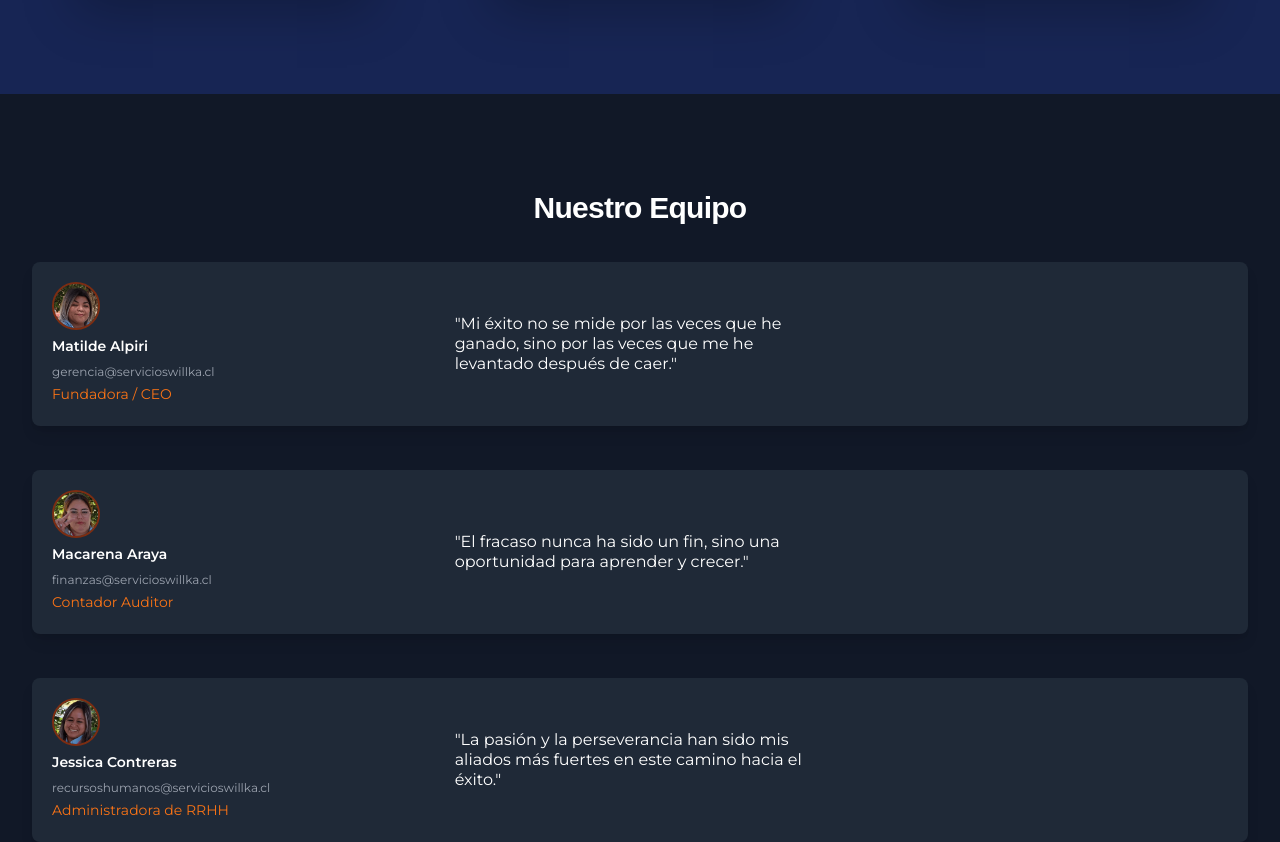
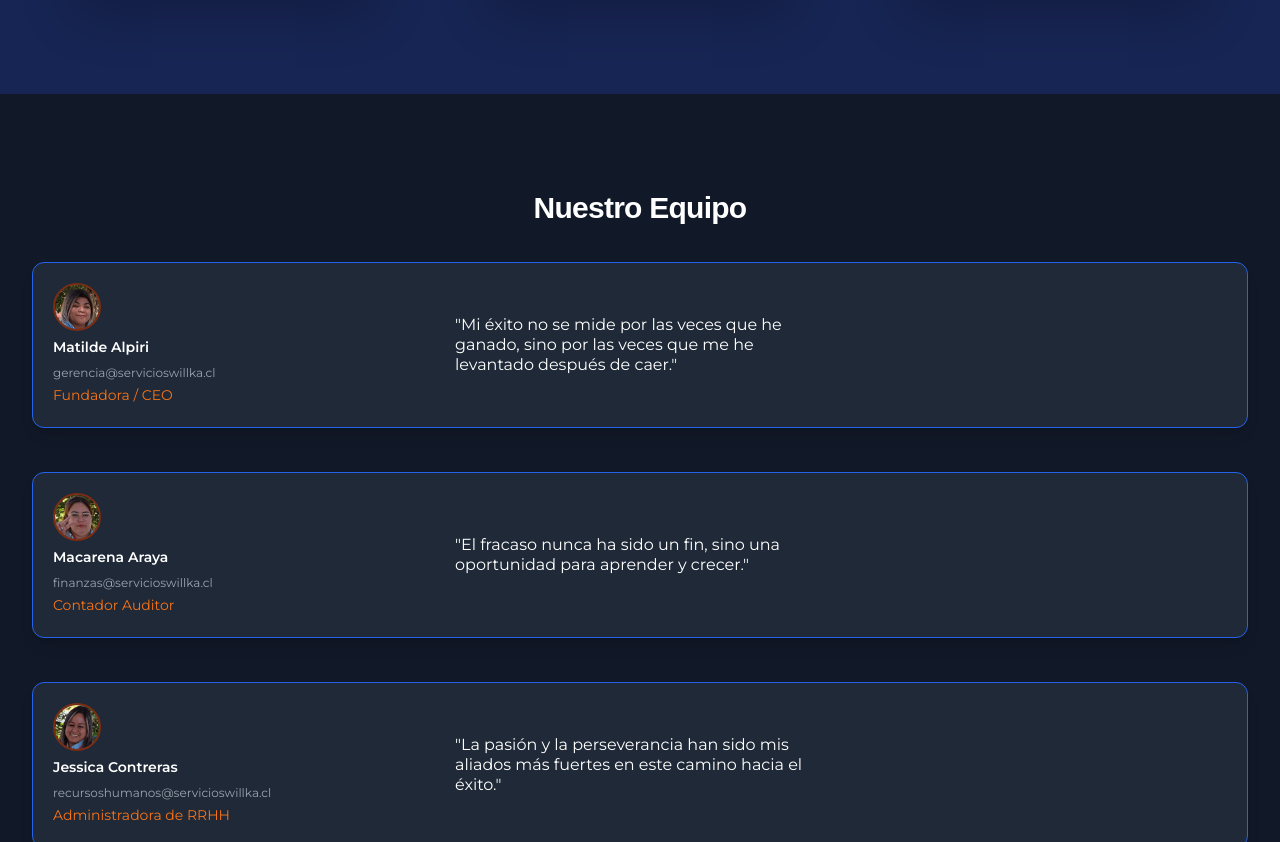
Before and after one commit to hermani456/willka-next, a Next.js app: page / in a window 1280 px wide. Shown: the part 1958-2800 px from the top of the page. Built offline with nearby package versions, Linux system fonts and the light colour scheme; a web font is replaced by a local one.

Commit message:
motion-update

```diff
--- a/components/Contacto.jsx
+++ b/components/Contacto.jsx
@@ -41,7 +41,7 @@ export default function Contacto() {
   };
 
   return (
-    <div className=" bg-blue-950 px-6 py-24 sm:py-20 lg:px-8 font-montserrat" id="contacto">
+    <section className=" bg-blue-950 px-6 py-24 sm:py-20 lg:px-8 font-montserrat" id="contacto">
       <div className="mx-auto max-w-2xl text-center">
         <h2 className="text-3xl font-bold font-museomoderno tracking-tight text-white sm:text2xl">
           Contactanos
@@ -174,6 +174,6 @@ export default function Contacto() {
           <ToastContainer />
         </div>
       </form>
-    </div>
+    </section>
   );
 }
--- a/components/Equipo.jsx
+++ b/components/Equipo.jsx
@@ -1,10 +1,11 @@
+"use client";
+import { motion } from "framer-motion";
 import { equipo } from "../utils/index";
 import Image from "next/image";
 
-
 export default function Example() {
   return (
-    <div className="bg-gray-900 font-montserrat" id="equipo">
+    <section className="bg-gray-900 font-montserrat" id="equipo">
       <div className="mx-auto max-w-2xl px-4 py-16 sm:px-6 sm:py-24 lg:max-w-7xl lg:px-8">
         <h2 className="text-3xl text-center font-museomoderno font-bold tracking-tight text-white mb-3">
           Nuestro Equipo
@@ -12,9 +13,17 @@ export default function Example() {
         <div className="flex flex-col  flex-wrap">
           {/* card */}
           {equipo.map((person) => (
-            <div
+            <motion.div
+              initial={{ opacity: 0, scale: 0.5 }}
+              whileInView={{ opacity: 1, scale: 1 }}
+              transition={{
+                type: "spring",
+                bounce: 0.4,
+                duration: 0.8,
+              }}
+              viewport={{ once: false }}
               key={person.name}
-              className="mt-6 grid grid-cols-1 gap-x-6 gap-y-10 sm:grid-cols-2 lg:grid-cols-3 xl:gap-x-8 shadow-lg rounded-lg bg-gray-800 mb-5 p-5"
+              className="mt-6 grid grid-cols-1 gap-x-6 gap-y-10 sm:grid-cols-2 lg:grid-cols-3 xl:gap-x-8 shadow-lg rounded-xl bg-gray-800 mb-5 p-5 border border-blue-600"
             >
               <div className="w-auto flex flex-col">
                 <Image
@@ -23,15 +32,16 @@ export default function Example() {
                   alt="foto de perfil"
                   width={50}
                   height={50}
+                  onContextMenu={(e) => e.preventDefault()}
                 />
                 <div className="flex flex-col">
                   <p className="mt-1 text-sm font-semibold leading-6 text-white">
                     {person.name}
                   </p>
                   <div>
-                  <p className="mt-1 text-xs leading-5 text-gray-400 ">
-                    {person.email}
-                  </p>
+                    <p className="mt-1 text-xs leading-5 text-gray-400 ">
+                      {person.email}
+                    </p>
                   </div>
                   <p className="text-sm leading-6 text-orange-500">
                     {person.role}
@@ -41,10 +51,10 @@ export default function Example() {
               <div className="text-md leading-5 text-white self-center w-full">
                 <p>{person.quote}</p>
               </div>
-            </div>
+            </motion.div>
           ))}
         </div>
       </div>
-    </div>
+    </section>
   );
 }
--- a/components/Hero.jsx
+++ b/components/Hero.jsx
@@ -1,16 +1,20 @@
 export default function Hero() {
   return (
-      <div className="bg-gray-900 px-6 pt-14 lg:px-8 font-montserrat" id="home">
+    <section className="bg-gray-900 px-6 pt-14 lg:px-8 font-montserrat" id="home">
       <div className="mx-auto max-w-2xl py-10 sm:py-36 lg:py-40">
         <div className="text-center">
           <h1 className="text-5xl font-bold font-museomoderno tracking-tight sm:text-7xl bg-gradient-to-r from-orange-700 via-violet-500 to-blue-400 text-transparent bg-clip-text animate-gradient bg-300">
             Servicios Willka
           </h1>
           <p className="mt-6 text-lg leading-8 text-white font-montserrat">
-              Ofrecemos soluciones integrales y de alta calidad en <span className="font-bold">hospedaje, alimentación,
-              transporte, aseo industrial, seguridad y fumigación</span>, asegurando el
-              bienestar y satisfacción de nuestros clientes, mientras garantizamos
-              prácticas sostenibles y éticas en cada uno de nuestros servicios.
+            Ofrecemos soluciones integrales y de alta calidad en{" "}
+            <span className="font-bold">
+              hospedaje, alimentación, transporte, aseo industrial, seguridad y
+              fumigación
+            </span>
+            , asegurando el bienestar y satisfacción de nuestros clientes,
+            mientras garantizamos prácticas sostenibles y éticas en cada uno de
+            nuestros servicios.
           </p>
           <div className="mt-10 flex items-center justify-center gap-x-6">
             <a
@@ -28,6 +32,6 @@ export default function Hero() {
           </div>
         </div>
       </div>
-      </div>
+    </section>
   );
 }
--- a/components/Servicios.jsx
+++ b/components/Servicios.jsx
@@ -1,10 +1,12 @@
+"use client";
+import { motion } from "framer-motion";
 import { servicios } from "../utils/index";
 import Image from "next/image";
-import foto from "../public/assets/img/home.png"
+import foto from "../public/assets/img/home.png";
 
 export default function Servicios() {
   return (
-    <div className="bg-blue-950 font-montserrat" id="servicios">
+    <section className="bg-blue-950 font-montserrat" id="servicios">
       <div className="mx-auto max-w-2xl px-4 py-16 sm:px-6 sm:py-24 lg:max-w-7xl lg:px-8">
         <h2 className="text-3xl text-center font-museomoderno font-bold tracking-tight text-white mb-10">
           Nuestros Servicios
@@ -13,7 +15,9 @@ export default function Servicios() {
         <div className="mt-6 grid grid-cols-1 gap-x-6 gap-y-10 sm:grid-cols-2 lg:grid-cols-3 xl:gap-x-8">
           {servicios.map((servicio) => (
             <div key={servicio.id} className="flex justify-center">
-              <div className="w-80 h-96 max-sm:w-72 bg-gray-900 gap-10 border border-orange-500 rounded-xl shadow-2xl">
+              <div
+                className="w-80 h-96 max-sm:w-72 bg-gray-900 gap-10 border border-orange-500 rounded-xl shadow-2xl"
+              >
                 <div className="p-5 flex flex-col h-full items-center justify-evenly">
                   <div className="">
                     <Image
@@ -21,6 +25,7 @@ export default function Servicios() {
                       alt={servicio.imgAlt}
                       width={200}
                       height={200}
+                      onContextMenu={(e) => e.preventDefault()}
                       className="h-32 w-32 object-cover"
                     />
                   </div>
@@ -36,6 +41,6 @@ export default function Servicios() {
           ))}
         </div>
       </div>
-    </div>
+    </section>
   );
 }
```
Lines whose indentation alone changed are shown as unchanged.
